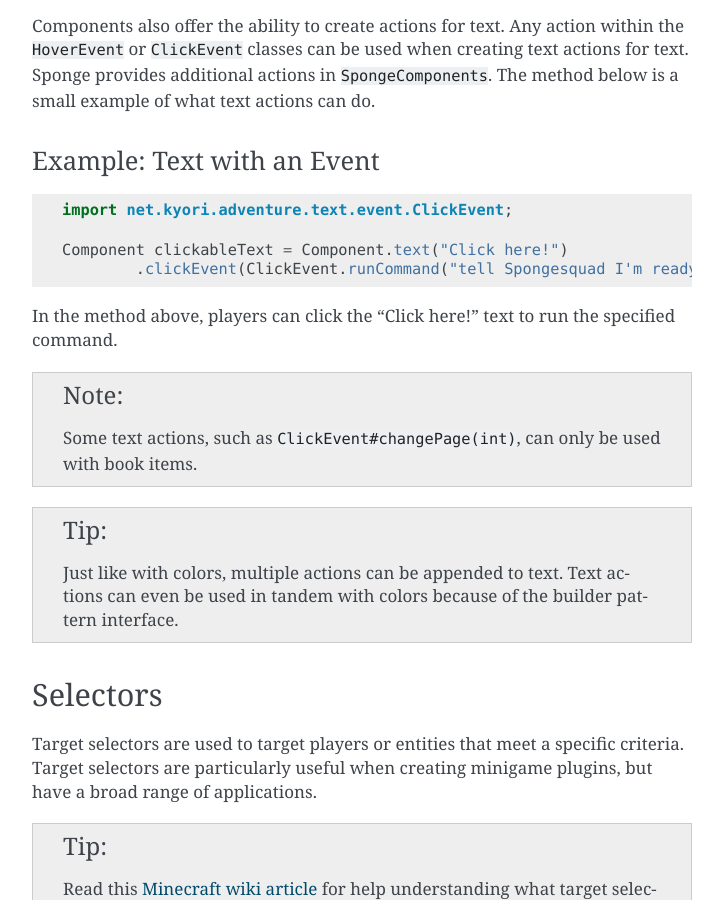
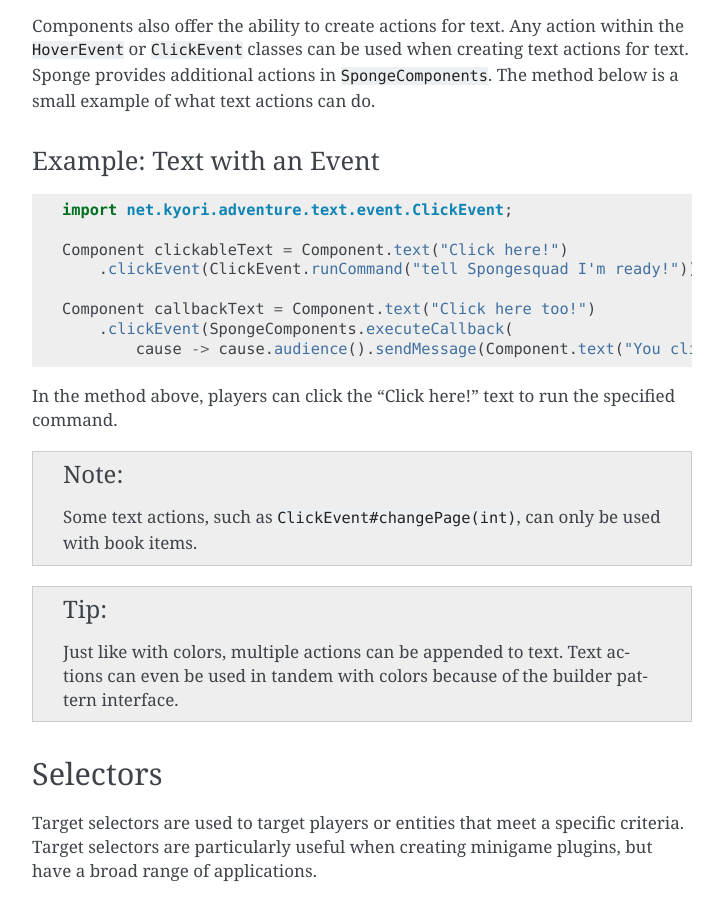
Before and after one commit to SpongePowered/SpongeDocs, a Sphinx documentation site: the page built from source/plugin/text/text.rst, in a window 1280 px wide and 900 px high, scrolled down 2129 px. Shown: the whole window, without its empty margins (388-1111 px from the left). Built offline with Sphinx 7.4.7, drawn with Linux system fonts in a browser that asks for light colours; pages that are not in the unit, such as notebooks, are missing from menus; cross-references to code outside the pages are shown as plain code.

Commit message:
Enforce line length on text docs changes

```diff
--- a/source/plugin/items/usage.rst
+++ b/source/plugin/items/usage.rst
@@ -55,7 +55,7 @@
 ``ItemStack`` to return our changes back to the ``ItemStack``.
 
 Different keys will require different values based on their job. For example, to change the lore of an item, one would
-need to specify a ``List`` of :javadoc:`Component` rather than an boolean or other value. It is also important to perform
+need to specify a ``List`` of :javadoc:`Component` rather than a boolean or other value. It is also important to perform
 checks to see if the key can actually apply to the item. For example, some items might not have durability or may
 already have lore applied to the item.
 
--- a/source/plugin/text/pagination.rst
+++ b/source/plugin/text/pagination.rst
@@ -12,7 +12,8 @@
     For a basic understanding of services, make sure you read :doc:`../services` first.
 
 The :javadoc:`PaginationService` acts as a way to split up content into discrete pages. The service provides a
-:javadoc:`PaginationList.Builder` with which you can specify attributes such as title, contents, header, and padding. This is a Sponge-specific feature.
+:javadoc:`PaginationList.Builder` with which you can specify attributes such as title, contents, header, and padding.
+This is a Sponge-specific feature.
 
 Pagination List Builder
 =======================
--- a/source/plugin/text/representations/index.rst
+++ b/source/plugin/text/representations/index.rst
@@ -12,7 +12,8 @@
     java.lang.String
 
 ..
-	Note to editors: These used to be many other files in this folder, which were made irrelevant. This file was not moved to keep the URLs to this page alive.
+	Note to editors: There used to be many other files in this folder, which were made irrelevant.
+	This file was not moved to keep the URLs to this page alive.
 
 :javadoc:`ComponentSerializer`\ s provide a convenient way to serialize and de-serialize :javadoc:`Component` instances.
 There are four applicable formats:
--- a/source/plugin/text/text.rst
+++ b/source/plugin/text/text.rst
@@ -58,7 +58,8 @@
 
     Component coloredText = Component.text("Woot! Golden text is golden.", NamedTextColor.GOLD);
 
-Any Minecraft color specified within the :javadoc:`NamedTextColor` class can be used when coloring text, as well as full-RGB colors using :javadoc:`TextColor`.
+Any Minecraft color specified within the :javadoc:`NamedTextColor` class can be used when coloring text,
+as well as full-RGB colors using :javadoc:`TextColor`.
 Multiple colors can be used in text by appending additional texts with different colors:
 
 Example: Multi-colored Text
@@ -74,7 +75,8 @@
 Styling
 =======
 
-The API can also be used to style text, including underlining, italicizing, etc. This is called "decorating" in the Adventure library.
+The API can also be used to style text, including underlining, italicizing, etc.
+This is called "decorating" in the Adventure library.
 
 Example: Styled Text
 ~~~~~~~~~~~~~~~~~~~~
@@ -102,7 +104,8 @@
 ===========
 
 Components also offer the ability to create actions for text. Any action within the
-:javadoc:`HoverEvent` or :javadoc:`ClickEvent` classes can be used when creating text actions for text. Sponge provides additional actions in :javadoc:`SpongeComponents`.
+:javadoc:`HoverEvent` or :javadoc:`ClickEvent` classes can be used when creating text actions for text.
+Sponge provides additional actions in :javadoc:`SpongeComponents`.
 The method below is a small example of what text actions can do.
 
 Example: Text with an Event
@@ -113,7 +116,11 @@
     import net.kyori.adventure.text.event.ClickEvent;
 
     Component clickableText = Component.text("Click here!")
-            .clickEvent(ClickEvent.runCommand("tell Spongesquad I'm ready!"));
+        .clickEvent(ClickEvent.runCommand("tell Spongesquad I'm ready!"));
+
+    Component callbackText = Component.text("Click here too!")
+        .clickEvent(SpongeComponents.executeCallback(
+            cause -> cause.audience().sendMessage(Component.text("You clicked!"))));
 
 In the method above, players can click the "Click here!" text to run the specified command.
 
@@ -155,7 +162,9 @@
 Text Builders
 =============
 
-Mutable builder classes exist for every kind of ``Component``. These are available should you need a mutable representation, and they are also used in a few convenience methods throughout the library to expose parts of an existing Component for editing.
+Mutable builder classes exist for every kind of ``Component``.
+These are available should you need a mutable representation, and they are also used in a few convenience methods
+throughout the library to expose parts of an existing Component for editing.
 
 Example: Text Component builder
 ~~~~~~~~~~~~~~~~~~~~~~~~~~~~~~~
```
